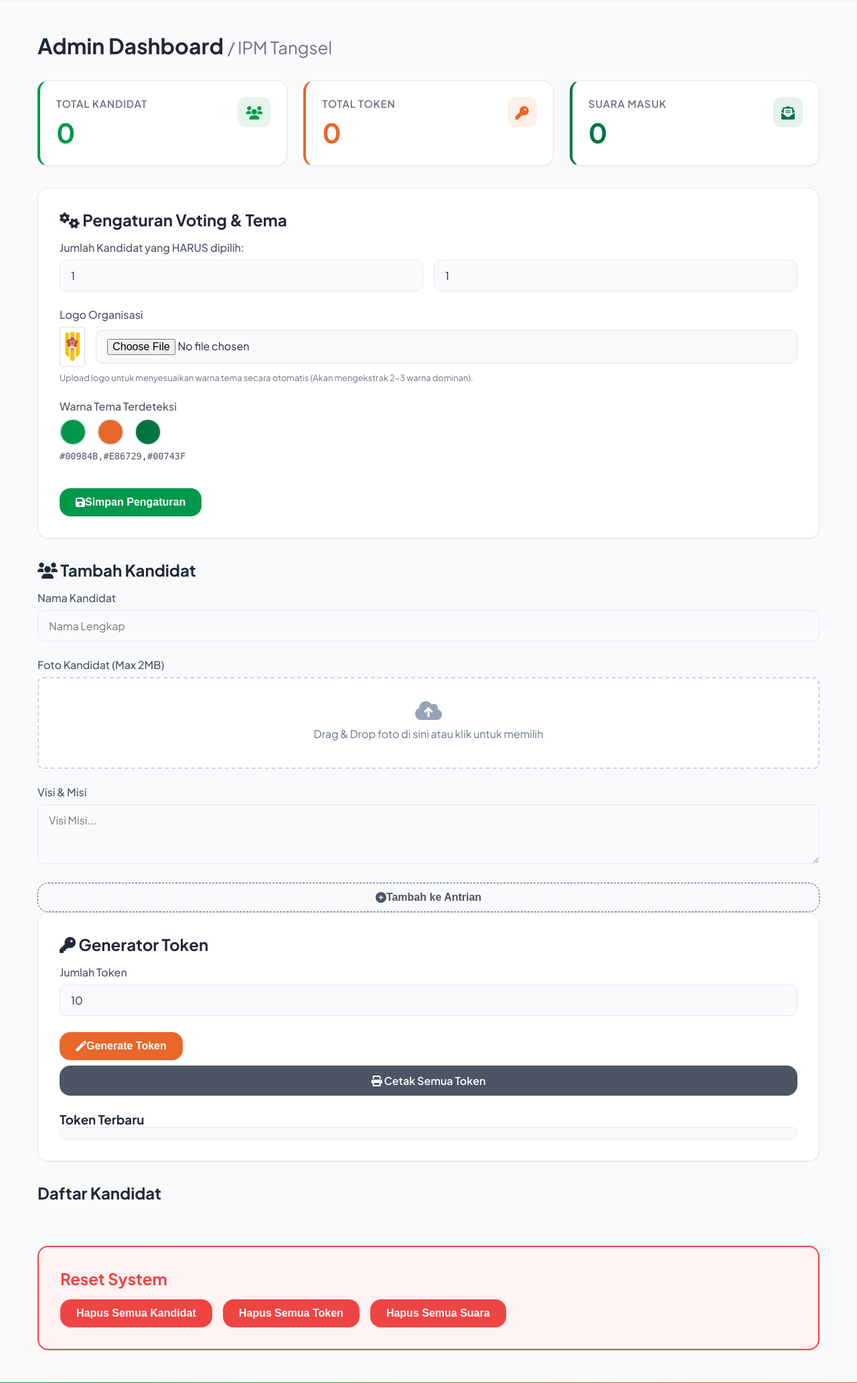
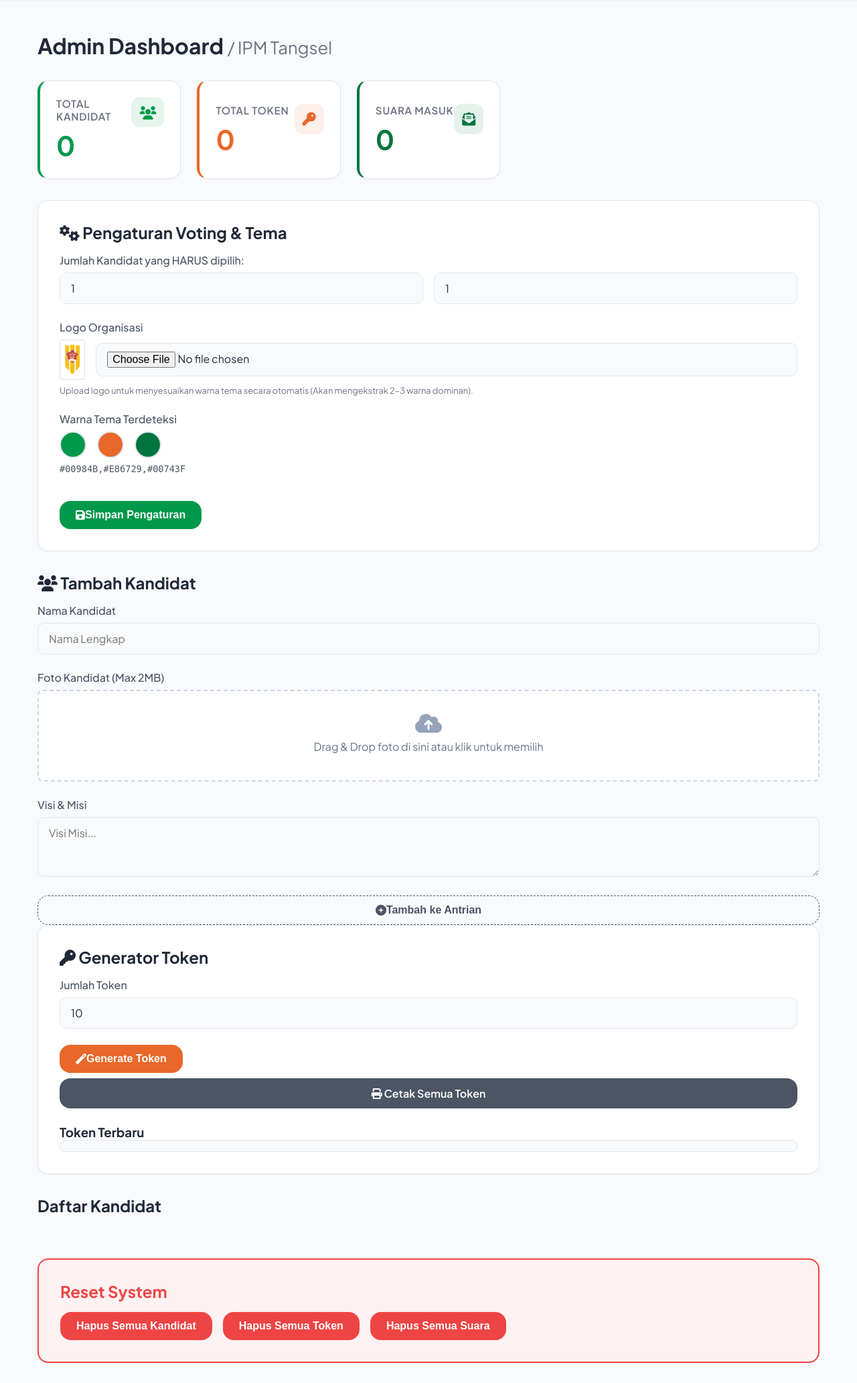
Before and after one commit to Hilmanalmas/Orc-Vote-IPM-Tangsel, a PHP site: page /admin/index.php in a window 1280 px wide. Shown: the part 91-2156 px from the top of the page at 67% size. Run offline with PHP 8.4, Linux system fonts and the light colour scheme; a user stored in the database is signed in; data comes from the database, SQL or seed files in the repository; data that the repository does not hold is empty; some libraries are stand-ins or nearby versions.

Commit message:
refactor: update candidate edit button styling and reduce dashboard grid column minimum width

```diff
--- a/admin/index.php
+++ b/admin/index.php
@@ -561,7 +561,7 @@ $tokensList = $stmt->fetchAll();
                         <div class="candidate-name"><?= htmlspecialchars($c['name']) ?></div>
                         <div class="candidate-vision"><?= htmlspecialchars($c['vision']) ?></div>
                         <div style="display: flex; gap: 0.5rem; margin-top: 0.5rem;">
-                            <button class="btn" style="background-color: #f59e0b; color: white; border: none; flex: 1;"
+                            <button class="btn btn-accent" style="flex: 1;"
                                 onclick='openEditModal(<?= json_encode($c) ?>)'>
                                 <i class="fas fa-edit"></i> Edit
                             </button>
--- a/style.css
+++ b/style.css
@@ -246,7 +246,7 @@ nav a.active {
 /* Dashboard / Grid */
 .dashboard-grid {
   display: grid;
-  grid-template-columns: repeat(auto-fill, minmax(300px, 1fr));
+  grid-template-columns: repeat(auto-fill, minmax(200px, 1fr));
   gap: 1.5rem;
   margin-top: 2rem;
 }
```
